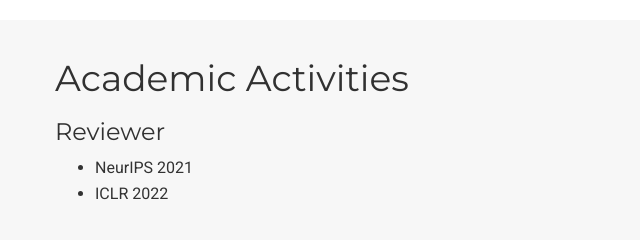
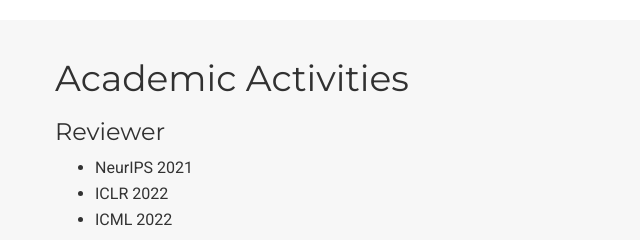
Before and after one commit to KyunghyunLee/KyunghyunLee.github.io, a Flask app: page / in a window 1280 px wide. Shown: the part 1981-2221 px from the top of the page, without its empty margins (0-640 px from the left). Run offline with Flask 2, Linux system fonts and the light colour scheme; some libraries are stand-ins or nearby versions.

Commit message:
ICML reviewer

```diff
--- a/build_index.py
+++ b/build_index.py
@@ -289,6 +289,7 @@ def body_academic(a, github=False):
                 with a.ul():
                     a.li(_t='NeurIPS 2021')
                     a.li(_t='ICLR 2022')
+                    a.li(_t='ICML 2022')
 
 
 def body(a, github=False):
--- a/index.html
+++ b/index.html
@@ -391,6 +391,7 @@
             <ul>
               <li>NeurIPS 2021</li>
               <li>ICLR 2022</li>
+              <li>ICML 2022</li>
             </ul>
           </div>
         </div>
--- a/templates/_index.html
+++ b/templates/_index.html
@@ -391,6 +391,7 @@
             <ul>
               <li>NeurIPS 2021</li>
               <li>ICLR 2022</li>
+              <li>ICML 2022</li>
             </ul>
           </div>
         </div>
```
